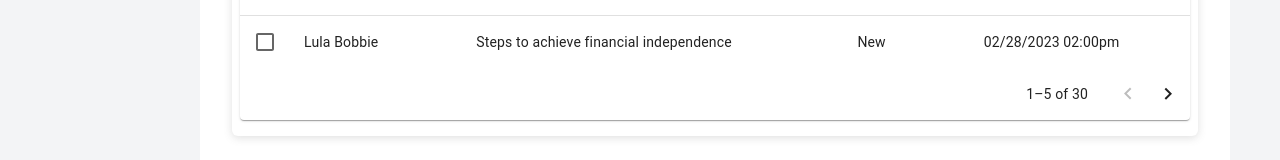
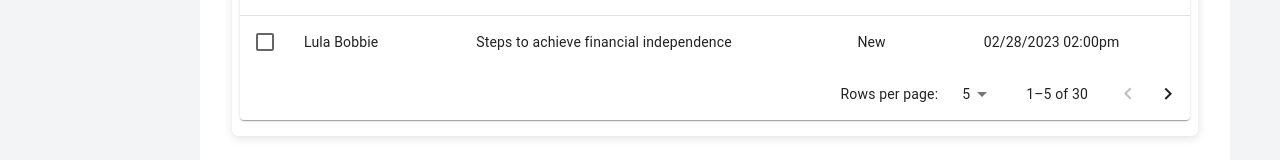
Before and after one commit to mosidrum/worker-gen-test, a Next.js app: page / in a window 1280 px wide. Shown: the part 1157-1317 px from the top of the page. Built offline with nearby package versions, Linux system fonts and the light colour scheme.

Commit message:
add searching feature

```diff
--- a/src/component/tableView/DataTable.tsx
+++ b/src/component/tableView/DataTable.tsx
@@ -19,10 +19,11 @@ export const DataTable = () => {
   const [selected, setSelected] = useState<string[]>([]);
   const [page, setPage] = useState(0);
   const [rowsPerPage, setRowsPerPage] = useState(5);
+  const [searchTerm, setSearchTerm] = useState("");
 
   const handleSelectAllClick = (checked: boolean) => {
     if (checked) {
-      const currentRows = users.slice(
+      const currentRows = filteredUsers.slice(
         page * rowsPerPage,
         page * rowsPerPage + rowsPerPage
       );
@@ -53,7 +54,20 @@ export const DataTable = () => {
     setPage(0);
   };
 
-  const paginatedRows = users.slice(
+  const handleSearchChange = (event: React.ChangeEvent<HTMLInputElement>) => {
+    setSearchTerm(event.target.value);
+    setPage(0); // Reset to first page when searching
+  };
+
+  // Filter users based on search term
+  const filteredUsers = users.filter((user) =>
+    [user.name, user.topic, user.status]
+      .join(" ") // Combine fields into a single string
+      .toLowerCase()
+      .includes(searchTerm.toLowerCase())
+  );
+
+  const paginatedRows = filteredUsers.slice(
     page * rowsPerPage,
     page * rowsPerPage + rowsPerPage
   );
@@ -64,6 +78,8 @@ export const DataTable = () => {
         <input
           className="outline-none w-full tex-sm"
           placeholder="Sort, filter and search with Copilot"
+          value={searchTerm}
+          onChange={handleSearchChange}
         />
         <Image src={copilot} alt="microsoft copilot" className="w-6 h-6" />
       </div>
@@ -76,11 +92,7 @@ export const DataTable = () => {
                   <Checkbox
                     indeterminate={
                       selected.length > 0 &&
-                      selected.length <
-                        users.slice(
-                          page * rowsPerPage,
-                          page * rowsPerPage + rowsPerPage
-                        ).length
+                      selected.length < paginatedRows.length
                     }
                     checked={
                       paginatedRows.length > 0 &&
@@ -112,7 +124,8 @@ export const DataTable = () => {
               </TableRow>
             </TableHead>
             <TableBody>
-              {paginatedRows.map((user) => (
+              {paginatedRows.length > 0 ? (
+                paginatedRows.map((user) => (
                   <TableRow
                     key={user.name}
                     sx={{ "&:last-child td, &:last-child th": { border: 0 } }}
@@ -131,14 +144,25 @@ export const DataTable = () => {
                     <TableCell>{user.status}</TableCell>
                     <TableCell>{user.createdOn}</TableCell>
                   </TableRow>
-              ))}
+                ))
+              ) : (
+                <TableRow>
+                  <TableCell
+                    colSpan={5}
+                    align="center"
+                    className="text-gray-500"
+                  >
+                    No results found
+                  </TableCell>
+                </TableRow>
+              )}
             </TableBody>
           </Table>
         </TableContainer>
         <TablePagination
-          rowsPerPageOptions={[]}
+          rowsPerPageOptions={[5, 10, 15]}
           component="div"
-          count={users.length}
+          count={filteredUsers.length}
           rowsPerPage={rowsPerPage}
           page={page}
           onPageChange={handleChangePage}
```
Lines whose indentation alone changed are shown as unchanged.
